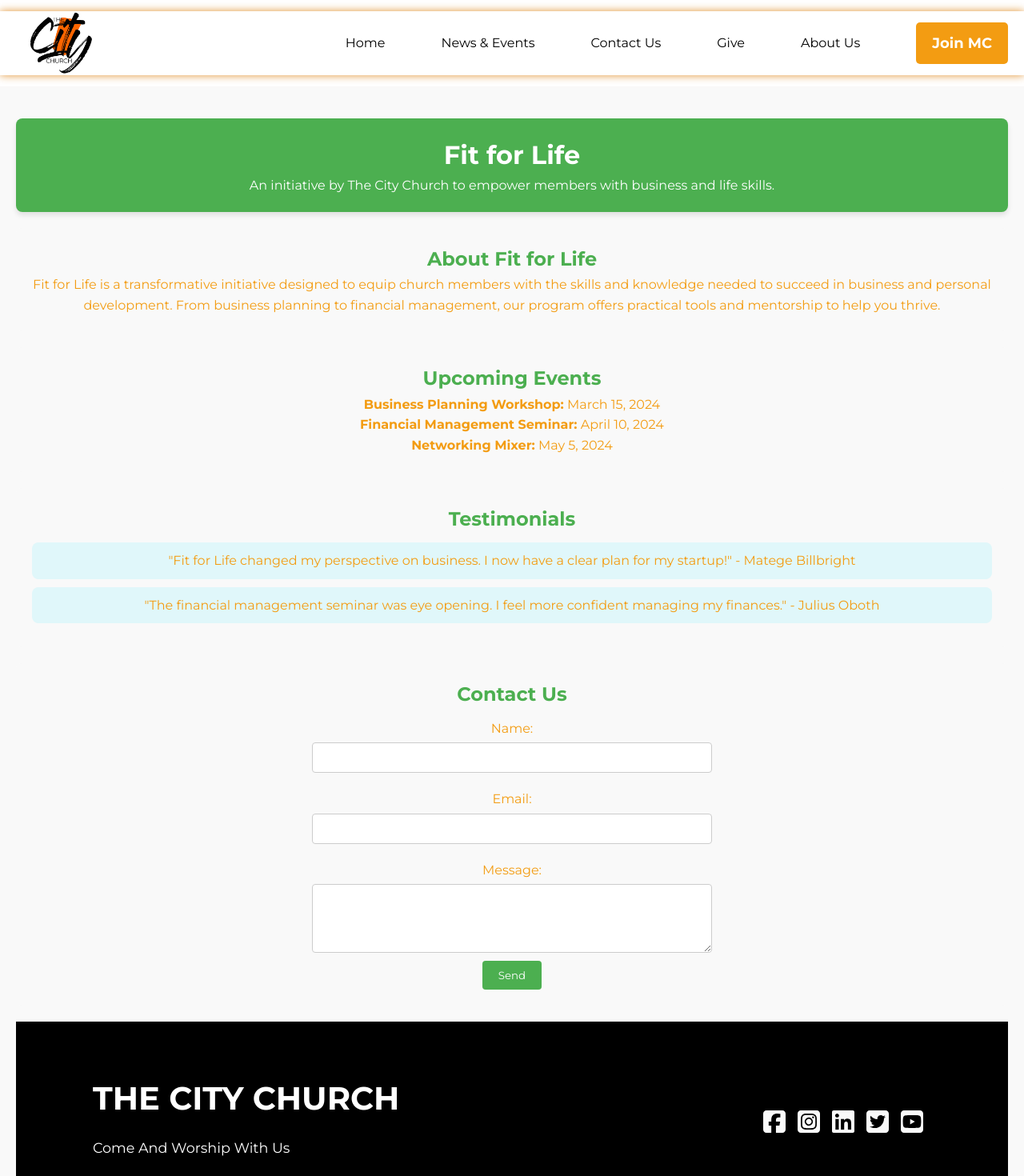
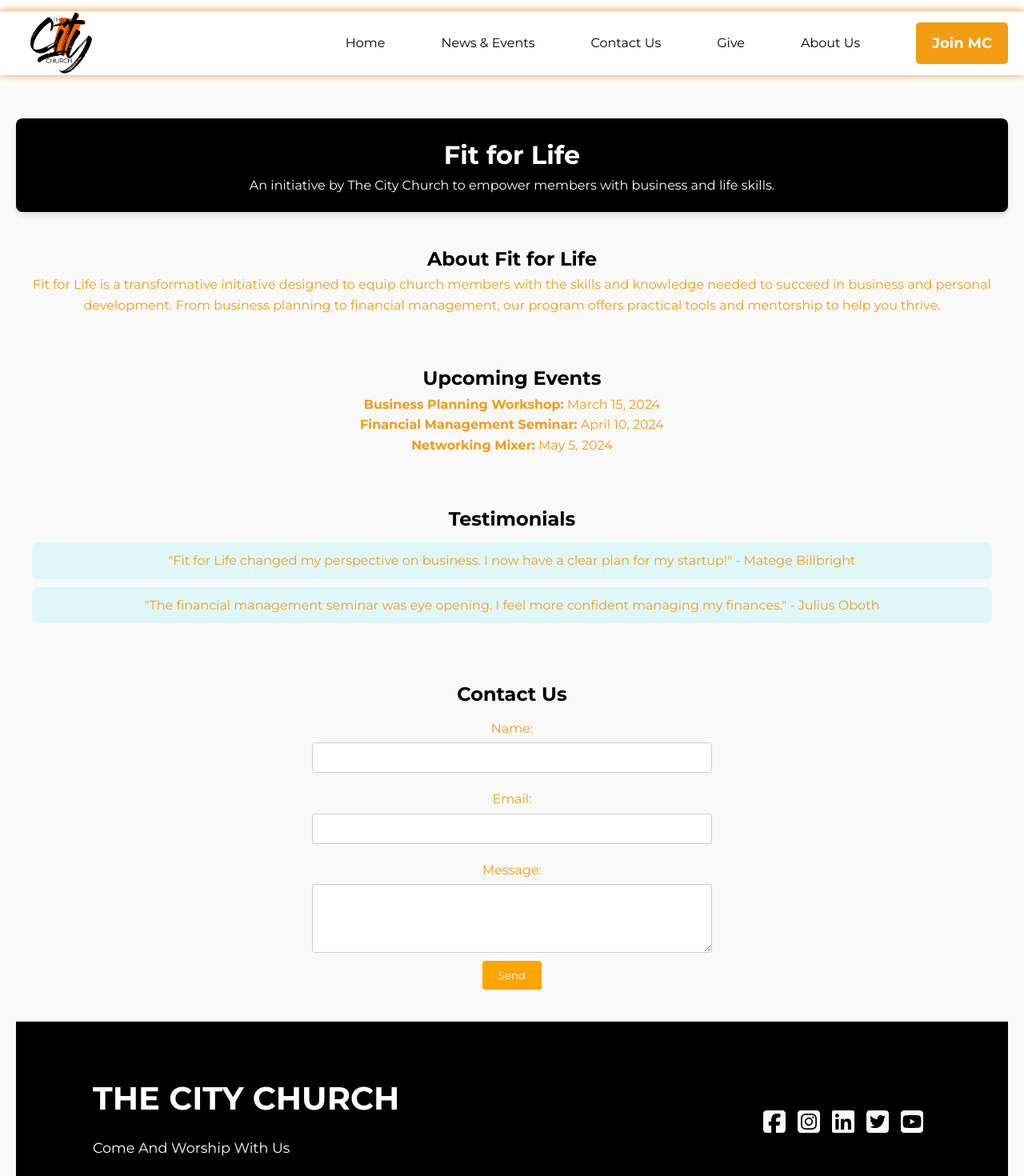
Before and after one commit to BcodezMUJJE/the-city-church-website, a React (Create React App) app in the folder church-website/: page /fitforlife in a window 1280 px wide. Shown: the top 1470 px of the page at 80% size. Built offline with nearby package versions, Linux system fonts and the light colour scheme.

Commit message:
more has been changed

```diff
--- a/church-website/src/components/fitforlife.js
+++ b/church-website/src/components/fitforlife.js
@@ -92,11 +92,11 @@ const styles = {
     fontFamily: 'Arial, sans-serif',
     textAlign: 'center',
     padding: '20px',
-    maxWidth: '1450px',
+    maxWidth: '1655px',
     margin: '0 auto',
   },
   header: {
-    backgroundColor: '#4CAF50',
+    backgroundColor: 'black',
     color: 'white',
     padding: '20px',
     borderRadius: '8px',
@@ -108,7 +108,7 @@ const styles = {
     borderRadius: '8px',
   },
   h2: {
-    color: '#4CAF50', // Green color for h2 headings
+    color: 'black', // Green color for h2 headings
   },
   list: {
     listStyleType: 'none',
@@ -145,7 +145,7 @@ const styles = {
     maxWidth: '500px',
   },
   button: {
-    backgroundColor: '#4CAF50',
+    backgroundColor: 'orange',
     color: 'white',
     padding: '10px 20px',
     border: 'none',
```
